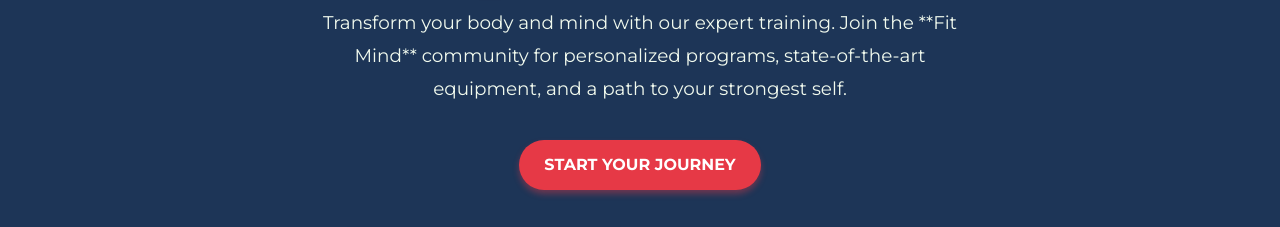
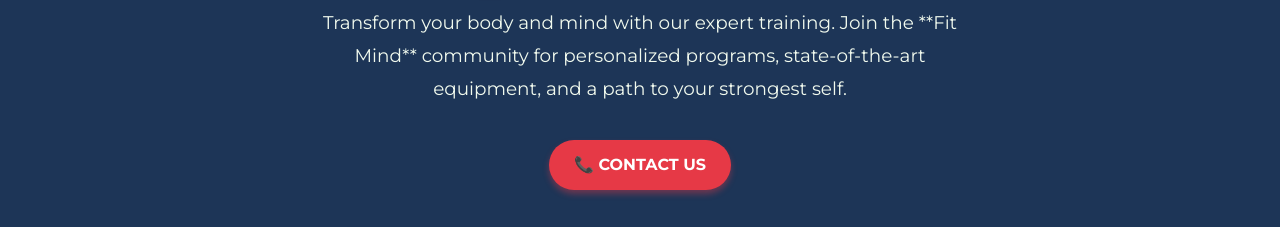
Before and after one commit to drakomine/Gymsite, a plain HTML site: page index.html in a window 1280 px wide. Shown: the part 245-472 px from the top of the page. Drawn offline with Linux system fonts and the light colour scheme.

Commit message:
Update index.html

```diff
--- a/index.html
+++ b/index.html
@@ -38,7 +38,7 @@
             <p class="description-text">
                 Transform your body and mind with our expert training. Join the **Fit Mind** community for personalized programs, state-of-the-art equipment, and a path to your strongest self.
             </p>
-            <a href="tel:+918617291700" class="btn primary-btn animate-btn">START YOUR JOURNEY</a>
+            <a href="tel:+918617291700" class="btn primary-btn animate-btn">📞 CONTACT US</a>
         </div>
 
         <div class="stats-container fade-in">
```
